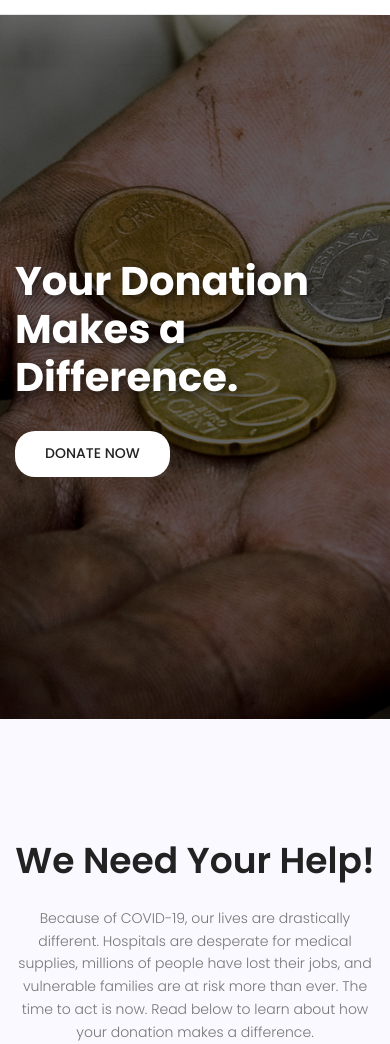
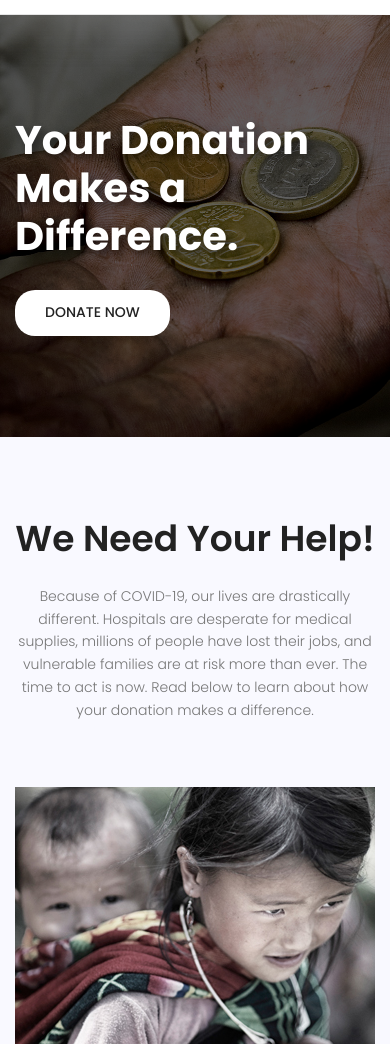
Before and after one commit to fuhsd-gives/fuhsd-gives.github.io, a plain HTML site: page index.html in a window 390 px wide. Shown: the part 56-1100 px from the top of the page. Drawn offline with nearby package versions, Linux system fonts and the light colour scheme; a script that the page names is missing.

Commit message:
updated breakpoints

```diff
--- a/css/main.css
+++ b/css/main.css
@@ -1500,6 +1500,9 @@ nav {
 
 .section-gap {
   padding: 120px 0; }
+  @media (max-width: 767px) {
+    .section-gap {
+      padding: 80px 0; } }
 
 .section-title {
   padding-bottom: 30px; }
@@ -1622,6 +1625,9 @@ nav {
     background-color: black; }
   .banner-area .container .row {
     height: calc(100vh - 140px); }
+    @media (max-width: 767px) {
+      .banner-area .container .row {
+        max-height: 50vh; } }
 
 .banner-content h1 {
   text-shadow: rgba(0, 0, 0, 0.5) 0.1em 0.1em 0.2em;
--- a/index.html
+++ b/index.html
@@ -137,7 +137,7 @@
                     <a href="#"><h2>Medical Supplies</h2></a>
                     <p>Hospitals are rapidly running out of supplies. Direct Relief is coordinating with businesses to
                         provide personal protective equipment to health workers.</p>
-                    <a class="text-uppercase" href="#">read more</a>
+                    <a class="text-uppercase" href="#modal-medsup">read more</a>
                 </div>
 
             </div>
--- a/js/main.js
+++ b/js/main.js
@@ -68,6 +68,9 @@ $(document).ready(function () {
 
                     });
                 }
+
+                console.info(this.hash);
+                console.info(target);
             }
         });
 
```
